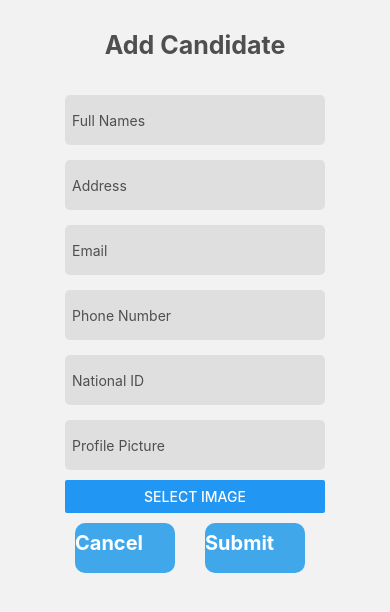
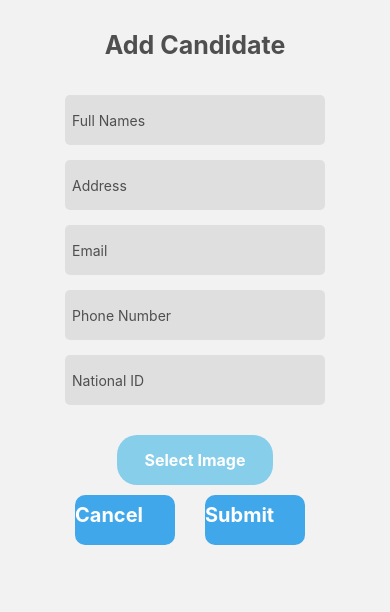
Before and after one commit to b-sandrine/ner_mob, a React Native app: screen /addCandidate in a window 390 px wide. Shown: the top 612 px of the page. Built offline with nearby package versions, Linux system fonts and the light colour scheme.

Commit message:
Profile Picture uploader failed

```diff
--- a/src/components/ProfilePictureUploader.js
+++ b/src/components/ProfilePictureUploader.js
@@ -1,29 +1,53 @@
 import React, { useState } from "react";
-import { View, Image, Button } from "react-native";
-import ImagePicker from 'react-native-image-picker'
+import { View, Image, StyleSheet, SafeAreaView, TouchableOpacity, Text } from "react-native";
+import { launchImageLibrary } from "react-native-image-picker";
 
 const ProfilePictureUploader = () => {
   const [profilePicture, setProfilePicture] = useState(null);
 
-  const selectImage = () => {
-    ImagePicker.showImagePicker({}, (response) => {
-      if (response.didCancel) {
-        console.log("User cancelled image picker");
-      } else if (response.error) {
-        console.log("ImagePicker Error: ", response.error);
-      } else {
-        const source = { uri: response.uri };
-        setProfilePicture(source);
+  const imagePicker = () => {
+    let options = {
+      storageOptions: {
+        path: 'image',
+      }
+    };
+
+    launchImageLibrary(options, response => {
+      if (response?.assets?.length > 0) {
+        setProfilePicture(response.assets[0].url);
+        console.log(response.assets[0].url);
       }
     });
-  };
+  }
 
   return (
-    <View>
-      {profilePicture && <Image source={profilePicture} style={{ width: 200, height: 200 }} />}
-      <Button title="Select Image" onPress={selectImage} />
-    </View>
+    <SafeAreaView>
+      <View>
+        {profilePicture && <Image source={{ uri: profilePicture }} style={{ width: 200, height: 200 }} />}
+        <TouchableOpacity onPress={imagePicker} style={styles.button}>
+          <Text style={styles.buttonText}>Select Image</Text>
+        </TouchableOpacity>
+      </View>
+    </SafeAreaView>
   );
 };
 
+const styles = StyleSheet.create({
+  button: {
+    marginTop: 20,
+    height: 50,
+    width: '60%',
+    backgroundColor: 'skyblue',
+    borderRadius: 20,
+    justifyContent: 'center',
+    alignItems: 'center',
+    alignSelf: 'center'
+  },
+  buttonText: {
+    color: 'white',
+    fontSize: 16,
+    fontWeight: 'bold',
+  }
+});
+
 export default ProfilePictureUploader;
--- a/src/pages/AddCandidate/addCandidate.js
+++ b/src/pages/AddCandidate/addCandidate.js
@@ -80,13 +80,7 @@ export default function AddCandidate({ navigation }) {
                     onChangeText={(text) => handleInputChange("nid", text)}
                     value={user.nid}
                 />
-                <TextInput
-                    placeholder="Profile Picture"
-                    name="profile"
-                    style={styles.textInput}
-                    onChangeText={(text) => handleInputChange("profile", text)}
-                    value={user.profile}
-                />
+
                 <ProfilePictureUploader />
                 <View style={styles.buttonContainer}>
                     <CustomButton
--- a/src/pages/auth/Dashboard/index.js
+++ b/src/pages/auth/Dashboard/index.js
@@ -3,13 +3,13 @@ import authService from "../../../service/authService"
 import AdminPortal from "../AdminPortal/admin";
 import VoterPortal from "../VoterPortal";
 
-export default function Dashboard() {
+export default function Dashboard({navigation}) {
 
     const role = authService.getRole();
 
     return (
         <View>
-            {role === 'admin' ? <AdminPortal/> : <VoterPortal/>}
+            {role === 'admin' ? <AdminPortal navigation={navigation}/> : <VoterPortal/>}
         </View>
     )
 }
```
